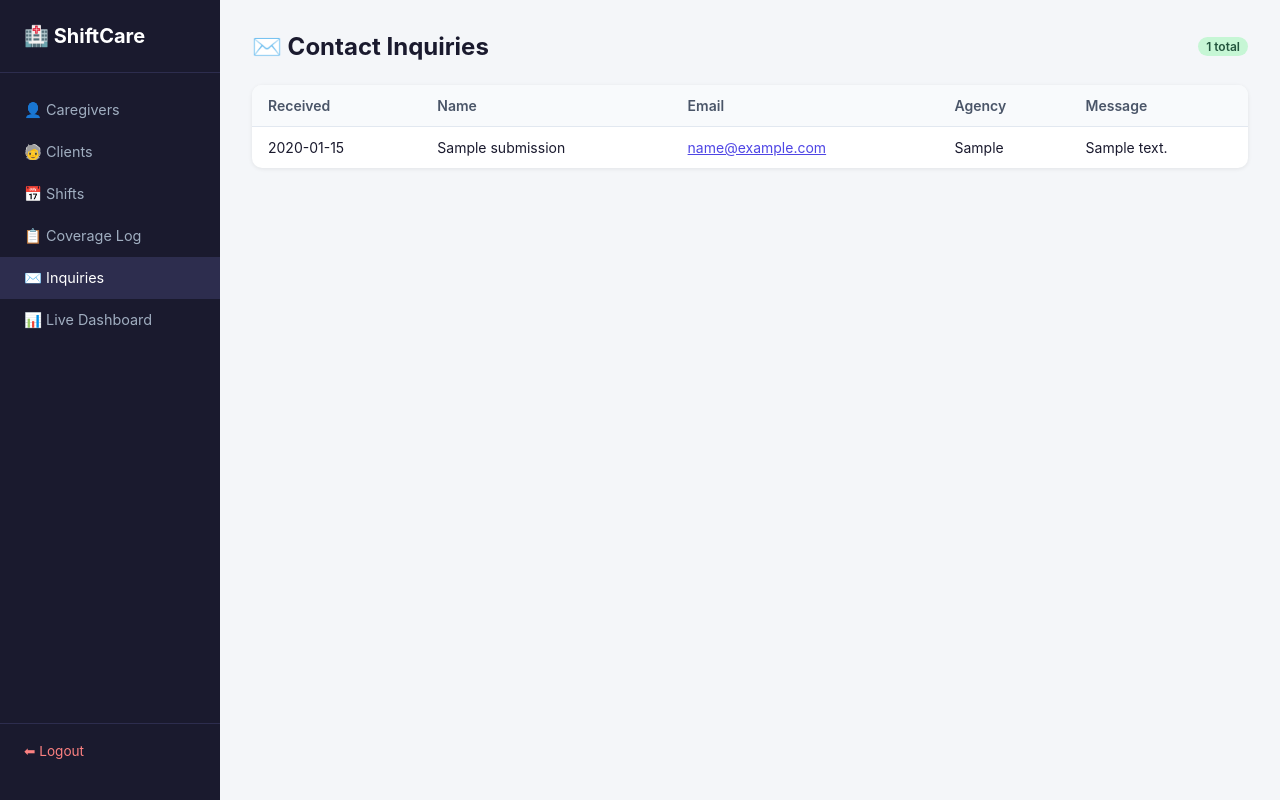
After one commit to nama132/Shiftcare-Repo-, a Flask app: page /admin/inquiries in a window 1280 px wide. The commit adds this page. Run offline with Flask 3, Linux system fonts and the light colour scheme; the visitor is signed in with stand-in values (Sample User, id 1); tables that the repository leaves empty hold one stand-in row (values such as "Sample post"); some libraries are stand-ins or nearby versions.

Commit message:
Add admin inquiries page to view contact form submissions

```diff
--- a/app.py
+++ b/app.py
@@ -417,6 +417,13 @@ def admin_coverage_log():
     log_entries = db.get_coverage_log(selected if selected else None)
     return render_template("admin/coverage_log.html",
                            log=log_entries, selected=selected)
+
+
+@app.route("/admin/inquiries")
+@require_admin
+def admin_contacts():
+    submissions = db.get_contact_submissions()
+    return render_template("admin/contacts.html", submissions=submissions)
 
 
 # ---------------------------------------------------------------------------
--- a/templates/admin/base.html
+++ b/templates/admin/base.html
@@ -83,6 +83,10 @@
        class="{{ 'active' if request.endpoint == 'admin_coverage_log' }}">
       📋 Coverage Log
     </a>
+    <a href="{{ url_for('admin_contacts') }}"
+       class="{{ 'active' if request.endpoint == 'admin_contacts' }}">
+      ✉️ Inquiries
+    </a>
     <a href="{{ url_for('dashboard') }}">📊 Live Dashboard</a>
   </nav>
   <div class="logout"><a href="{{ url_for('admin_logout') }}">⬅ Logout</a></div>
--- /dev/null
+++ b/templates/admin/contacts.html
@@ -0,0 +1,33 @@
+{% extends "admin/base.html" %}
+{% block content %}
+<div class="page-header">
+  <h1>✉️ Contact Inquiries</h1>
+  <span class="badge badge-green">{{ submissions|length }} total</span>
+</div>
+<div class="card">
+  <table>
+    <thead>
+      <tr>
+        <th>Received</th>
+        <th>Name</th>
+        <th>Email</th>
+        <th>Agency</th>
+        <th>Message</th>
+      </tr>
+    </thead>
+    <tbody>
+      {% for s in submissions %}
+      <tr>
+        <td style="white-space:nowrap;">{{ s.created_at[:16].replace('T', ' ') }}</td>
+        <td>{{ s.name }}</td>
+        <td><a href="mailto:{{ s.email }}" style="color:#4f46e5;">{{ s.email }}</a></td>
+        <td>{{ s.agency or '—' }}</td>
+        <td style="max-width:360px;">{{ s.message }}</td>
+      </tr>
+      {% else %}
+      <tr><td colspan="5" style="text-align:center;color:#718096">No inquiries yet.</td></tr>
+      {% endfor %}
+    </tbody>
+  </table>
+</div>
+{% endblock %}
```
